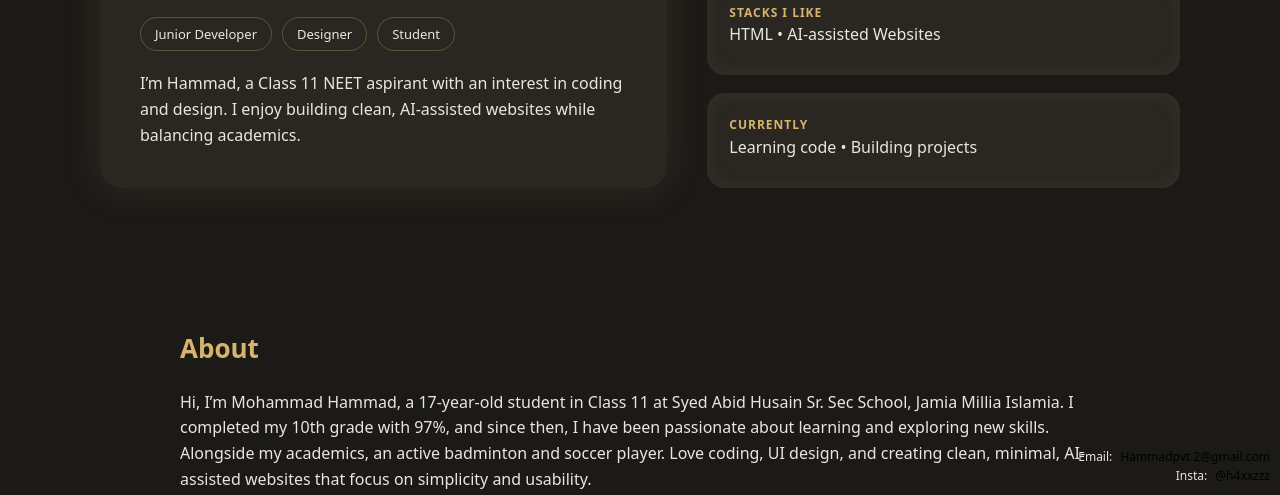
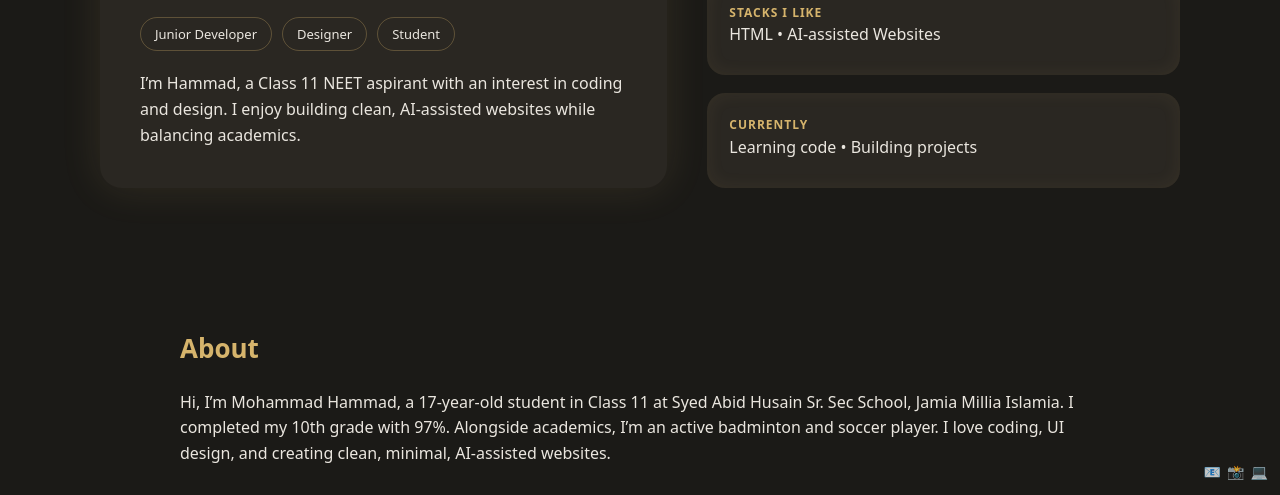
Before and after one commit to erenyeager-11/About-EREN, a plain HTML site: page index.html in a window 1280 px wide. Shown: the part 305-800 px from the top of the page. Drawn offline with Linux system fonts and the light colour scheme.

Commit message:
Update index.html

```diff
--- a/index.html
+++ b/index.html
@@ -5,26 +5,28 @@
   <meta name="viewport" content="width=device-width, initial-scale=1.0"/>
   <title>EREN | Portfolio</title>
   <link rel="stylesheet" href="style.css">
+
   <style>
-    /* INLINE CSS FOR CONTACT LINKS AT BOTTOM RIGHT */
-    .contact-links {
-      position: fixed;
-      bottom: 10px;
-      right: 10px;
-      text-align: right;
-      font-size: 12px; /* thoda chota */
-      z-index: 1000;
+    /* SMALL ICON CONTACT BUTTONS */
+    .contact-links{
+      position:fixed;
+      bottom:12px;
+      right:12px;
+      display:flex;
+      gap:6px;
+      z-index:1000;
     }
-    .contact-links a {
-      color: #000;
-      text-decoration: none;
-      margin-left: 5px;
+    .contact-links a{
+      font-size:14px;
+      text-decoration:none;
+      opacity:0.75;
     }
-    .contact-links a:hover {
-      text-decoration: underline;
+    .contact-links a:hover{
+      opacity:1;
     }
   </style>
 </head>
+
 <body>
 
   <!-- HERO -->
@@ -78,20 +80,21 @@
   <section class="section reveal">
     <h2>About</h2>
     <p>
- Hi, I’m Mohammad Hammad, a 17-year-old student in Class 11 at Syed Abid Husain Sr. Sec School, Jamia Millia Islamia.
-    I completed my 10th grade with 97%, and since then, I have been passionate about learning and exploring new skills.
-    Alongside my academics, an active badminton and soccer player.
-    Love coding, UI design, and creating clean, minimal, AI-assisted websites that focus on simplicity and usability.
+      Hi, I’m Mohammad Hammad, a 17-year-old student in Class 11 at
+      Syed Abid Husain Sr. Sec School, Jamia Millia Islamia.
+      I completed my 10th grade with 97%.
+      Alongside academics, I’m an active badminton and soccer player.
+      I love coding, UI design, and creating clean, minimal, AI-assisted websites.
     </p>
   </section>
 
-  <!-- PROJECTS -->
+  <!-- SOME SITES -->
   <section class="section reveal">
-    <h2>Projects</h2>
+    <h2>Some sites</h2>
 
     <div class="project reveal">
       <h3>Study Tracker</h3>
-      <p>A minimal study space to manage learning(For PC/laptop users only).</p>
+      <p>A minimal study space to manage learning (PC/laptop only).</p>
       <a href="https://erenyeager-11.github.io/Eren-space/" target="_blank">Visit</a>
     </div>
 
@@ -118,10 +121,11 @@
     © 2025 • EREN
   </footer>
 
-  <!-- SIMPLE CONTACT LINKS AT BOTTOM RIGHT -->
+  <!-- CONTACT ICONS -->
   <div class="contact-links">
-    <p>Email: <a href="mailto:Hammadpvt.2@gmail.com">Hammadpvt.2@gmail.com</a></p>
-    <p>Insta: <a href="https://instagram.com/h4xxzzz" target="_blank">@h4xxzzz</a></p>
+    <a href="mailto:hammadpvt.2@gmail.com" title="Email">📧</a>
+    <a href="https://www.instagram.com/h4xxzzz/" target="_blank" title="Instagram">📸</a>
+    <a href="https://github.com/erenyeager-11" target="_blank" title="GitHub">💻</a>
   </div>
 
   <script src="script.js"></script>
```
